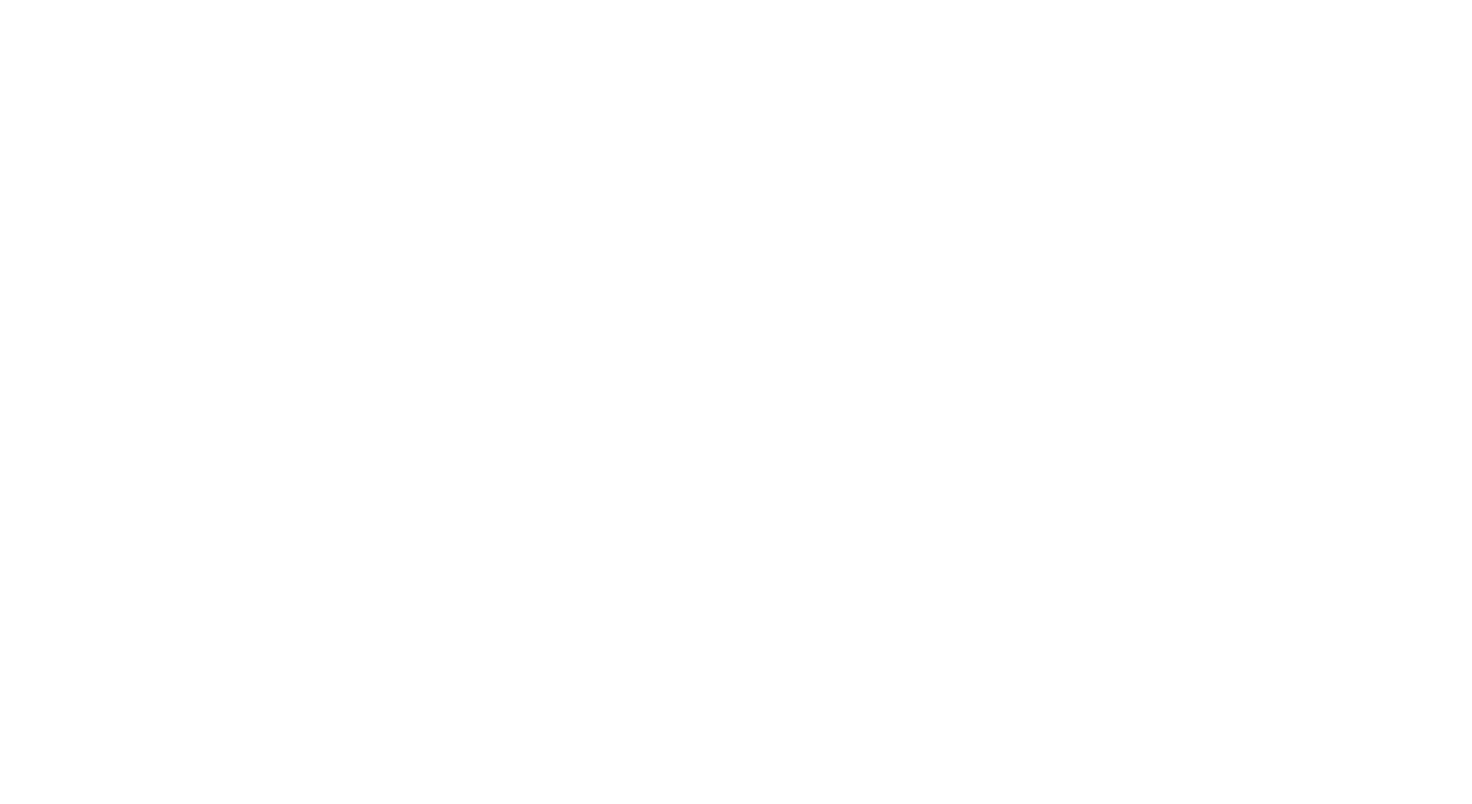
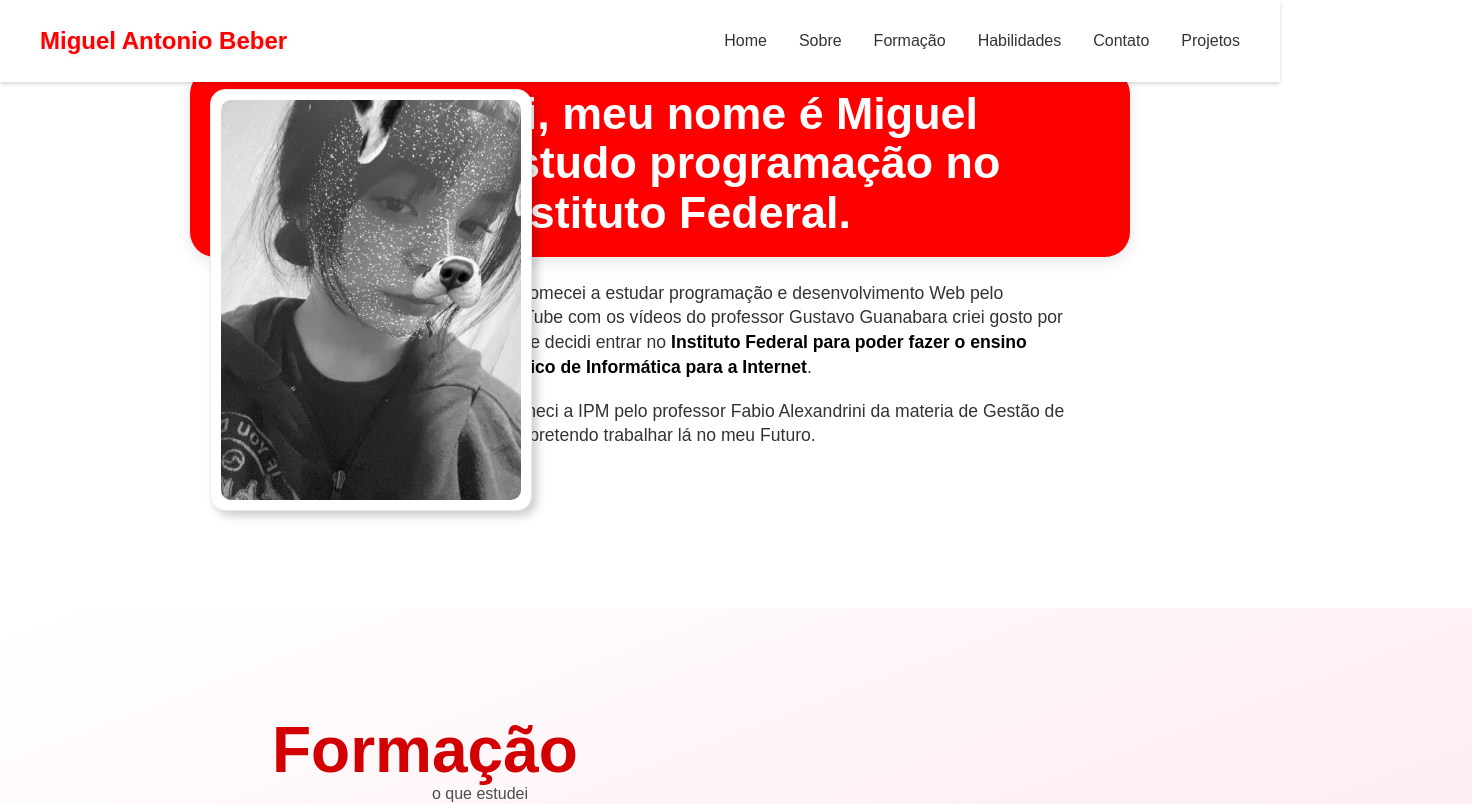
Before and after one commit to MiguelAntonioBeber/portfolio-miguel, a React (Vite) app: page / in a window 1280 px wide. Before the commit this address had no page. Shown: the top 804 px of the page, 1472 px wide, since content can reach past the window. Built offline with nearby package versions, Linux system fonts and the light colour scheme.

Commit message:
Configuracoes

```diff
--- a/src/main.jsx
+++ b/src/main.jsx
@@ -1,6 +1,6 @@
 import React from 'react';
 import ReactDOM from 'react-dom/client';
-import { HashRouter, Routes, Route } from 'react-router-dom';
+import { BrowserRouter, Routes, Route } from 'react-router-dom';
 import './index.css';
 
 import HomePage from './pages/HomePage.jsx';
@@ -8,11 +8,11 @@ import ContatoPage from './pages/ContatoPage.jsx';
 
 ReactDOM.createRoot(document.getElementById('root')).render(
   <React.StrictMode>
-    <HashRouter>
+    <BrowserRouter>
       <Routes>
-        <Route path="/portfolio-miguel-beber" element={<HomePage />} />
-        <Route path="/portfolio-miguel-beber/contato" element={<ContatoPage />} />
+        <Route path="/" element={<HomePage />} />
+        <Route path="/contato" element={<ContatoPage />} />
       </Routes>
-    </HashRouter>
+    </BrowserRouter>
   </React.StrictMode>,
 );
```
